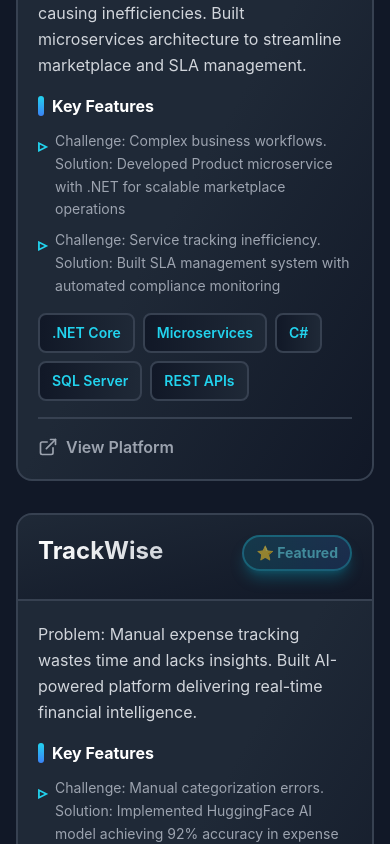
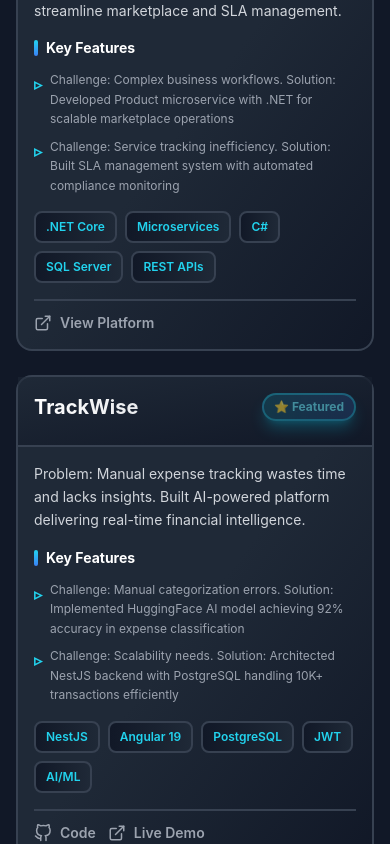
Before and after one commit to Muhammad-Taqi-Dev/DevFolioX, a Next.js app: page / in a window 390 px wide. Shown: the part 3940-4784 px from the top of the page. Built offline with nearby package versions, Linux system fonts and the light colour scheme.

Commit message:
Project responsiveness issue fixed.

```diff
--- a/components/sections/Projects.tsx
+++ b/components/sections/Projects.tsx
@@ -142,8 +142,7 @@
         {/* Section Title */}
         <motion.div
           initial={{ opacity: 0, y: 20 }}
-          whileInView={{ opacity: 1, y: 0 }}
-          viewport={{ once: true }}
+          animate={{ opacity: 1, y: 0 }}
           transition={{ duration: 0.5 }}
           className="text-center mb-12 md:mb-16"
         >
@@ -154,22 +153,22 @@
         </motion.div>
 
         {/* Projects Grid */}
-        <div className="grid sm:grid-cols-2 lg:grid-cols-3 gap-8 md:gap-10">
+        <div className="grid grid-cols-1 sm:grid-cols-2 lg:grid-cols-3 gap-6 sm:gap-8 lg:gap-10">
           {projects.map((project, index) => (
             <motion.div
               key={index}
-              initial={{ opacity: 0, y: 50 }}
+              initial={{ opacity: 0, y: 20 }}
               whileInView={{ opacity: 1, y: 0 }}
-              viewport={{ once: true }}
-              transition={{ duration: 0.5, delay: index * 0.1 }}
-              whileHover={{ y: -10, scale: 1.03 }}
-              className="bg-gradient-to-br from-gray-800 via-gray-800 to-gray-900 rounded-2xl overflow-hidden border-2 border-gray-700 hover:border-cyan-400 transition-all duration-300 hover:shadow-2xl hover:shadow-cyan-500/30 flex flex-col group">
+              viewport={{ once: true, amount: 0.1 }}
+              transition={{ duration: 0.3, delay: index * 0.03 }}
+              whileHover={{ y: -5 }}
+              className="bg-gradient-to-br from-gray-800 via-gray-800 to-gray-900 rounded-2xl border-2 border-gray-700 hover:border-cyan-400 transition-all duration-300 hover:shadow-2xl hover:shadow-cyan-500/30 flex flex-col group h-full">
               {/* Project Header */}
-              <div className="p-5 md:p-7 bg-gradient-to-br from-gray-800/50 to-gray-900 border-b-2 border-gray-700 group-hover:border-cyan-400/50 transition-colors">
-                <div className="flex items-start justify-between mb-2">
-                  <h3 className="text-2xl md:text-3xl font-bold bg-gradient-to-r from-white to-gray-300 bg-clip-text text-transparent">{project.title}</h3>
+              <div className="p-4 sm:p-5 md:p-6 bg-gradient-to-br from-gray-800/50 to-gray-900 border-b-2 border-gray-700 group-hover:border-cyan-400/50 transition-colors">
+                <div className="flex flex-wrap items-start gap-2 mb-2">
+                  <h3 className="text-xl sm:text-2xl md:text-3xl font-bold bg-gradient-to-r from-white to-gray-300 bg-clip-text text-transparent flex-1 min-w-0">{project.title}</h3>
                   {project.featured && (
-                    <span className="px-3 py-1.5 md:py-2 bg-gradient-to-r from-cyan-500/30 to-blue-500/30 text-cyan-300 text-sm md:text-base font-bold rounded-full border-2 border-cyan-400/60 whitespace-nowrap animate-pulse shadow-lg shadow-cyan-500/50">
+                    <span className="px-2.5 py-1 bg-gradient-to-r from-cyan-500/30 to-blue-500/30 text-cyan-300 text-xs font-bold rounded-full border-2 border-cyan-400/60 whitespace-nowrap animate-pulse shadow-lg shadow-cyan-500/50">
                       ⭐ Featured
                     </span>
                   )}
@@ -177,32 +176,32 @@
               </div>
 
               {/* Project Body */}
-              <div className="p-5 md:p-7 flex-grow flex flex-col">
-                <p className="text-gray-300 text-base md:text-lg mb-4 md:mb-5 leading-relaxed">{project.description}</p>
+              <div className="p-4 sm:p-5 md:p-6 flex-grow flex flex-col">
+                <p className="text-gray-300 text-sm sm:text-base md:text-lg mb-4 leading-relaxed">{project.description}</p>
 
                 {/* Features */}
-                <div className="mb-4 md:mb-5">
-                  <h4 className="text-white font-bold text-base md:text-lg mb-3 flex items-center gap-2">
-                    <span className="w-1.5 h-5 bg-gradient-to-b from-cyan-400 to-blue-500 rounded-full"></span>
+                <div className="mb-4">
+                  <h4 className="text-white font-bold text-sm sm:text-base md:text-lg mb-3 flex items-center gap-2">
+                    <span className="w-1 sm:w-1.5 h-4 sm:h-5 bg-gradient-to-b from-cyan-400 to-blue-500 rounded-full"></span>
                     Key Features
                   </h4>
                   <ul className="space-y-2">
                     {project.features.slice(0, 2).map((feature, i) => (
-                      <li key={i} className="text-gray-400 text-sm md:text-base flex items-start gap-2 leading-relaxed">
-                        <span className="text-cyan-400 text-lg font-bold mt-0.5">▹</span>
-                        <span>{feature}</span>
+                      <li key={i} className="text-gray-400 text-xs sm:text-sm md:text-base flex items-start gap-2 leading-relaxed">
+                        <span className="text-cyan-400 text-base sm:text-lg font-bold mt-0.5 flex-shrink-0">▹</span>
+                        <span className="break-words">{feature}</span>
                       </li>
                     ))}
                   </ul>
                 </div>
 
                 {/* Technologies */}
-                <div className="flex-grow mb-4 md:mb-5">
-                  <div className="flex flex-wrap gap-2 md:gap-2.5">
+                <div className="flex-grow mb-4">
+                  <div className="flex flex-wrap gap-2">
                     {project.technologies.slice(0, 5).map((tech, i) => (
                       <span
                         key={i}
-                        className="px-3 py-2 md:py-2.5 bg-gradient-to-r from-gray-900 to-gray-800 text-cyan-400 text-sm md:text-base font-semibold rounded-lg border-2 border-gray-700 hover:border-cyan-400/70 hover:shadow-lg hover:shadow-cyan-500/30 transition-all duration-300 cursor-default"
+                        className="px-2.5 py-1.5 sm:px-3 sm:py-2 bg-gradient-to-r from-gray-900 to-gray-800 text-cyan-400 text-xs sm:text-sm md:text-base font-semibold rounded-lg border-2 border-gray-700 hover:border-cyan-400/70 transition-all duration-300"
                       >
                         {tech}
                       </span>
@@ -211,15 +210,15 @@
                 </div>
 
                 {/* Links */}
-                <div className="flex gap-4 md:gap-5 pt-4 md:pt-5 border-t-2 border-gray-700">
+                <div className="flex flex-wrap gap-3 sm:gap-4 pt-3 sm:pt-4 border-t-2 border-gray-700">
                   {project.github && (
                     <a
                       href={project.github}
                       target="_blank"
                       rel="noopener noreferrer"
-                      className="flex items-center gap-2 md:gap-2.5 text-gray-400 hover:text-cyan-400 transition-all duration-300 text-base md:text-lg font-semibold hover:scale-110 hover:gap-3 group"
+                      className="flex items-center gap-2 text-gray-400 hover:text-cyan-400 transition-all duration-300 text-sm sm:text-base md:text-lg font-semibold"
                     >
-                      <FiGithub className="text-xl md:text-2xl group-hover:rotate-12 transition-transform" /> Code
+                      <FiGithub className="text-lg sm:text-xl md:text-2xl" /> Code
                     </a>
                   )}
                   {project.live && (
@@ -227,9 +226,9 @@
                       href={project.live}
                       target="_blank"
                       rel="noopener noreferrer"
-                      className="flex items-center gap-2 md:gap-2.5 text-gray-400 hover:text-cyan-400 transition-all duration-300 text-base md:text-lg font-semibold hover:scale-110 hover:gap-3 group"
+                      className="flex items-center gap-2 text-gray-400 hover:text-cyan-400 transition-all duration-300 text-sm sm:text-base md:text-lg font-semibold"
                     >
-                      <FiExternalLink className="text-xl md:text-2xl group-hover:rotate-12 transition-transform" /> {project.isCompanyProject ? 'View Platform' : 'Live Demo'}
+                      <FiExternalLink className="text-lg sm:text-xl md:text-2xl" /> {project.isCompanyProject ? 'View Platform' : 'Live Demo'}
                     </a>
                   )}
                 </div>
@@ -242,19 +241,21 @@
         <motion.div
           initial={{ opacity: 0 }}
           whileInView={{ opacity: 1 }}
-          viewport={{ once: true }}
-          transition={{ duration: 0.5, delay: 0.4 }}
+          viewport={{ once: true, amount: 0.5 }}
+          transition={{ duration: 0.3 }}
           className="text-center mt-12 md:mt-16"
         >
-          <a
+          <motion.a
             href="https://github.com/Muhammad-Taqi-Dev"
             target="_blank"
             rel="noopener noreferrer"
-            className="inline-flex items-center gap-3 px-8 md:px-10 py-4 md:py-5 text-lg md:text-xl bg-gradient-to-r from-gray-800 to-gray-900 hover:from-cyan-500 hover:to-blue-500 text-white font-bold rounded-xl transition-all duration-300 hover:scale-105 border-2 border-gray-700 hover:border-transparent shadow-xl hover:shadow-2xl hover:shadow-cyan-500/50 group"
+            whileHover={{ scale: 1.05 }}
+            whileTap={{ scale: 0.95 }}
+            className="inline-flex items-center gap-3 px-6 sm:px-8 md:px-10 py-3 sm:py-4 md:py-5 text-base sm:text-lg md:text-xl bg-gradient-to-r from-gray-800 to-gray-900 hover:from-cyan-500 hover:to-blue-500 text-white font-bold rounded-xl transition-all duration-300 border-2 border-gray-700 hover:border-transparent shadow-xl hover:shadow-2xl hover:shadow-cyan-500/50"
           >
-            <FiGithub size={24} className="md:w-7 md:h-7 group-hover:rotate-12 transition-transform" />
+            <FiGithub className="text-xl sm:text-2xl md:text-3xl" />
             View More on GitHub
-          </a>
+          </motion.a>
         </motion.div>
       </div>
     </SectionWrapper>
```
